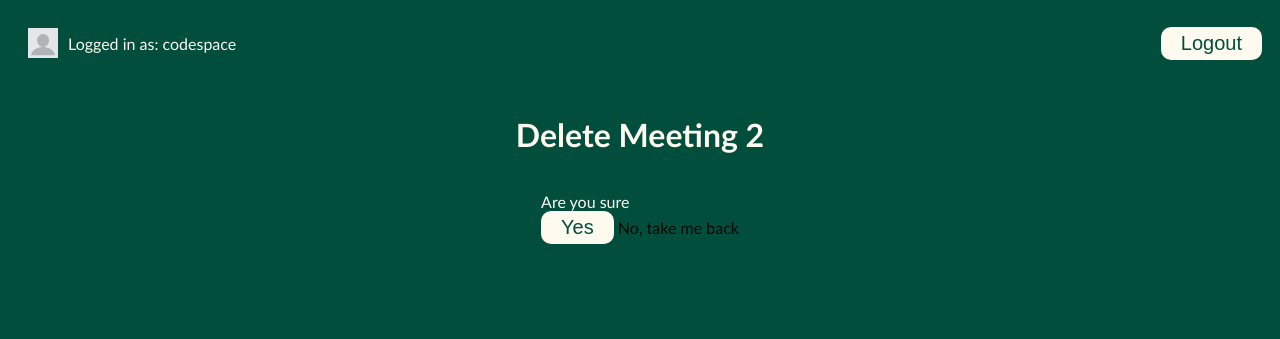
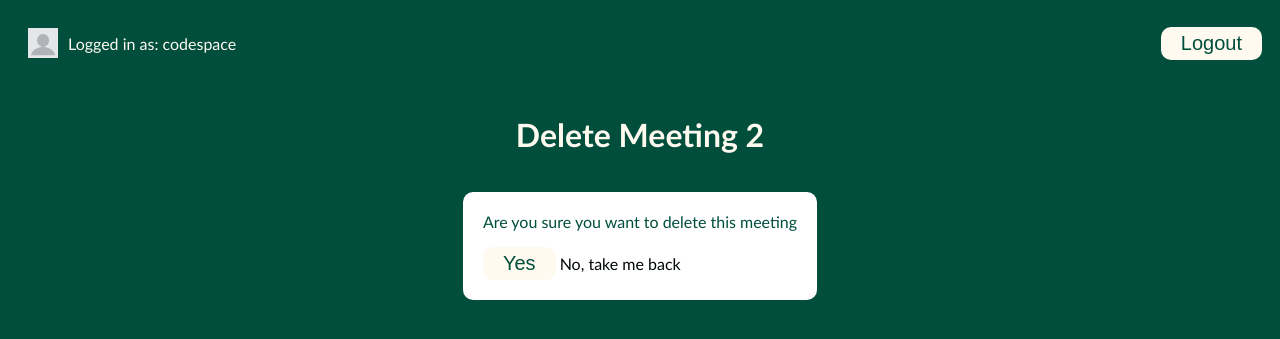
Before and after one commit to Erikabuckley/django-skills, a Django app: page /meetings/delete/3 in a window 1280 px wide. Shown: the top 339 px of the page. Run offline with Django 5.2, Linux system fonts and the light colour scheme; a user stored in the database is signed in; data comes from the database, SQL or seed files in the repository; both versions use the stored data as it was after the commit.

Commit message:
STYLLING IMPORVEMENTS

```diff
--- a/meeting_planner/templates/base.html
+++ b/meeting_planner/templates/base.html
@@ -21,7 +21,7 @@
                 <button type="submit">Logout</button>
             </form>
         {%else %}
-            <a href="{% url 'login'%}" class="login">Login</a>
+            <p class="actions" id="login-button"><a href="{% url 'login'%}" >Login</a></p>
     {%endif%}
     </div>
 
--- a/meeting_planner/templates/meetings/confirm_delete.html
+++ b/meeting_planner/templates/meetings/confirm_delete.html
@@ -4,11 +4,14 @@
 
 {% block content%}
 <h1>Delete {{meeting.title}}</h1>
-<form method="post">
+<form method="post" class="form">
     {% csrf_token %}
-    <p> Are you sure </p>
-    <button type="submit">Yes</button>
-    <a href="{% url 'detail' meeting.id %}">No, take me back</a>
+    <p> Are you sure you want to delete this meeting</p>
+    <div>
+        <button type="submit">Yes</button>
+        <a href="{% url 'detail' meeting.id %}">No, take me back</a>
+    </div>
+
 </form>
 
 {%endblock%}
--- a/meeting_planner/templates/website/welcome.html
+++ b/meeting_planner/templates/website/welcome.html
@@ -35,6 +35,10 @@
         <div class="item rooms">
             <a href="{%url 'rooms'%}">View rooms in the building</a>
         </div>
-    {% endif %}
+    {%else%}
+        <div class="item">
+            <p>Please login to your account to see current meetings</p>
+        </div>
+    {%endif%}
 
 {%endblock%}
--- a/meeting_planner/website/static/website/style.css
+++ b/meeting_planner/website/static/website/style.css
@@ -38,8 +38,12 @@ a{
 p{
     margin: 0;
 }
-
-
+input{
+    border: none;
+    border-bottom: 2px var(--main) solid;
+    width: 100%;
+}
+/*#################################ALL#####################*/
 
 .actions {
     display: flex;
@@ -64,7 +68,7 @@ p{
     gap: 1rem;
     display: flex;
     flex-direction: column;
-    align-items: center;
+    align-items: left;
     background-color: white;
     color: var(--main);
     border-radius: 10px;
@@ -144,3 +148,8 @@ p{
     flex-direction: column;
     align-items: center;
 }
+
+#login-button{
+    margin-left: auto;
+
+}
```
Also changed, not shown: meeting_planner/db.sqlite3.
